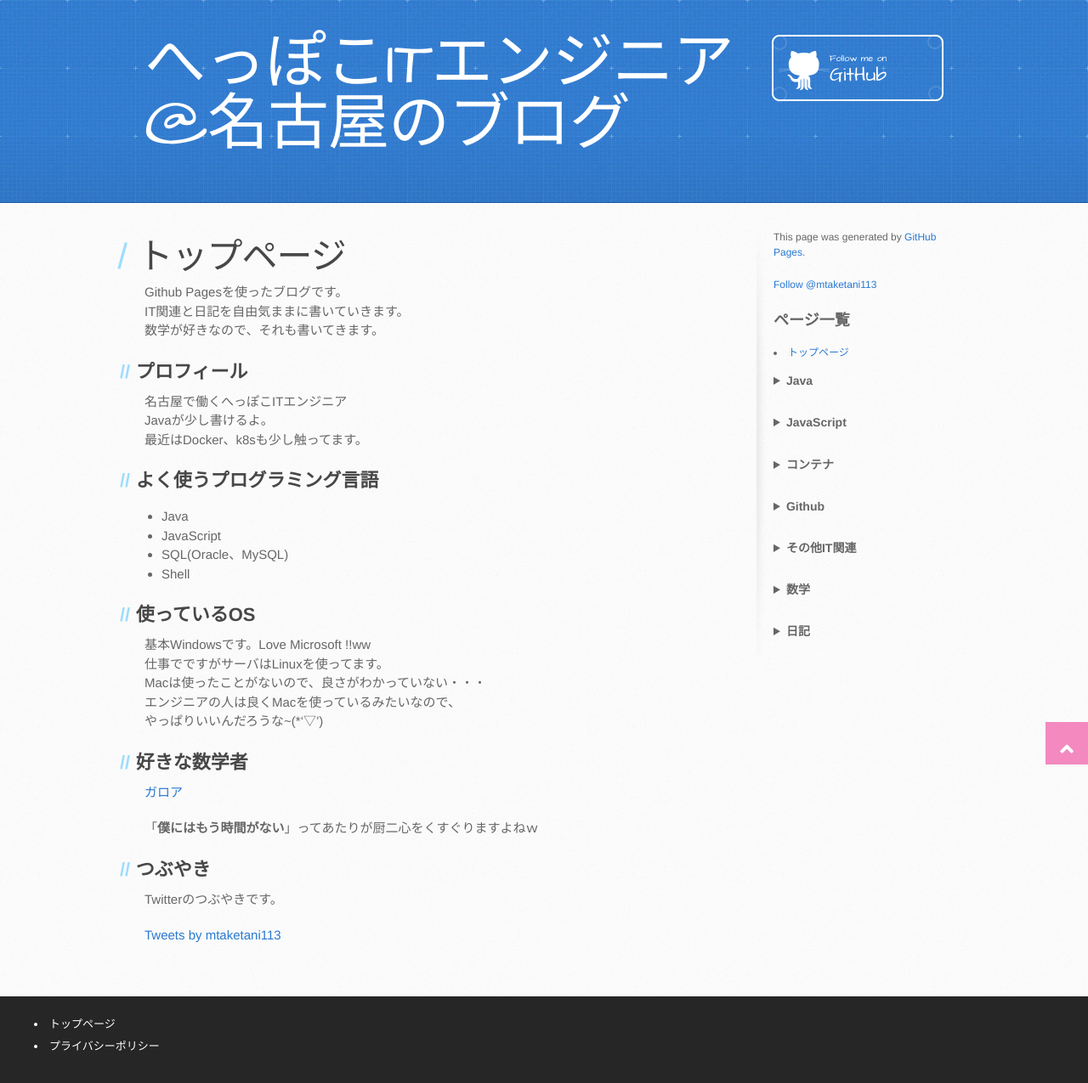
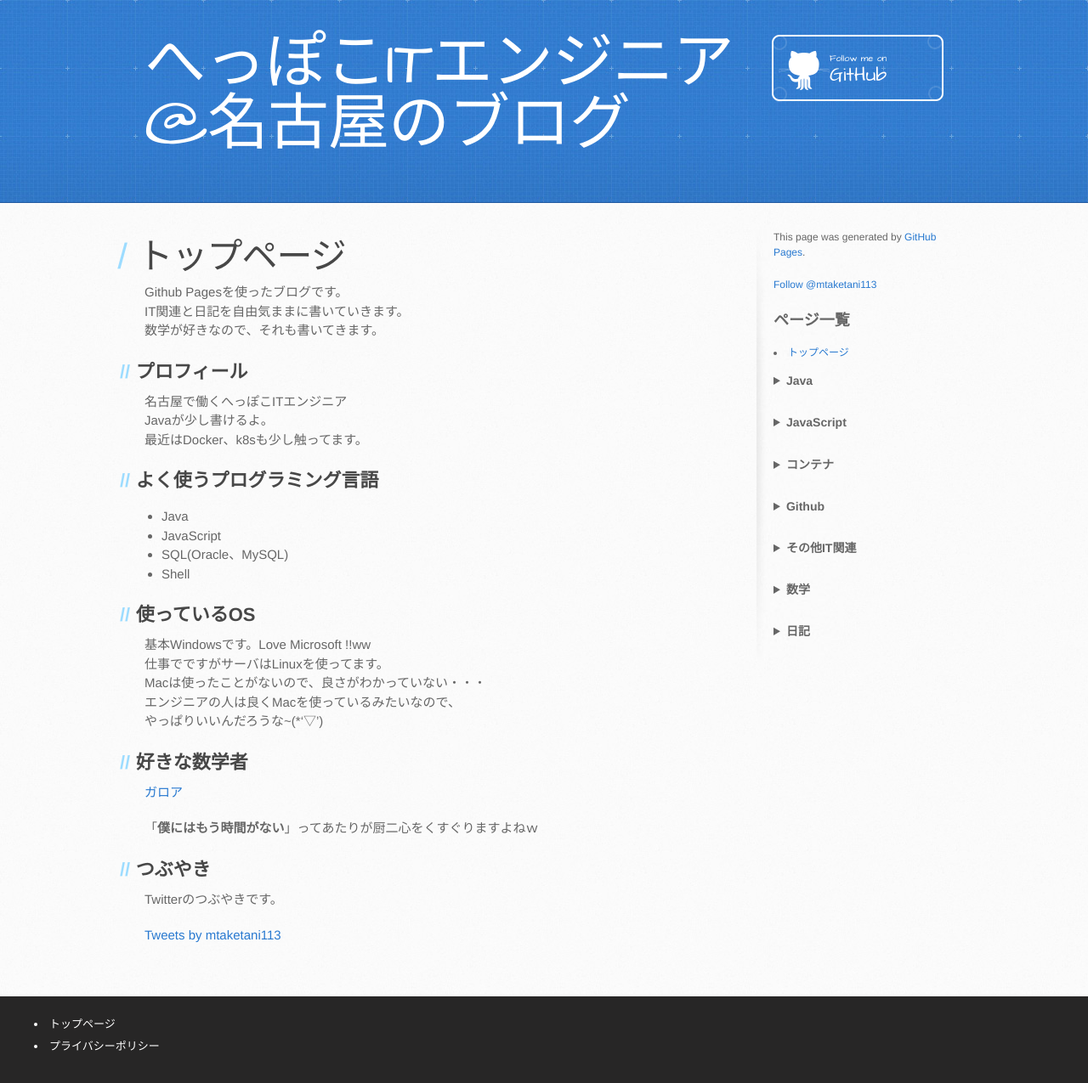
Before and after one commit to mtaketani113/mtaketani113.github.io, a Jekyll site: the page built from index.md, in a window 1280 px wide. Shown: the whole page at 85% size. Built offline with Jekyll 4.4.1, drawn with Linux system fonts in a browser that asks for light colours; nearby versions of some CDN libraries; comment, search, counter and statistics services are not loaded; the repository's description, which GitHub fills in, is left out.

Commit message:
CSS修正

```diff
--- a/_sass/jekyll-theme-architect.scss
+++ b/_sass/jekyll-theme-architect.scss
@@ -374,39 +374,6 @@ footer li {
 * html .clearfix {height: 1%;}
 .clearfix {display: block;}
 
-#page_top{
-  width: 50px;
-  height: 50px;
-  position: fixed;
-  right: 0;
-  bottom: 0;
-  background: #ef3f98;
-  opacity: 0.6;
-}
-#page_top a{
-  position: relative;
-  display: block;
-  width: 50px;
-  height: 50px;
-  text-decoration: none;
-}
-#page_top a::before{
-  font-family: 'Font Awesome 5 Free';
-  font-weight: 900;
-  content: '\f106';
-  font-size: 25px;
-  color: #fff;
-  position: absolute;
-  width: 25px;
-  height: 25px;
-  top: 0;
-  bottom: 0;
-  right: 0;
-  left: 0;
-  margin: auto;
-  text-align: center;
-}
-
 /* #Media Queries
 ================================================== */
 
```
Also changed, not shown: 1 other file.
